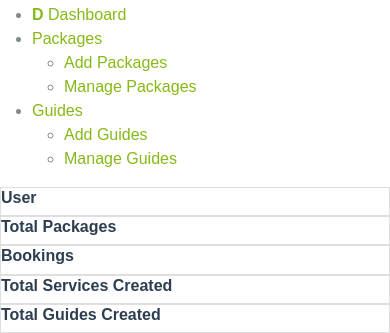
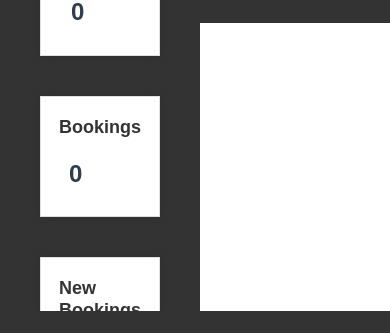
Before and after one commit to TakibYeasar/Tourism_Management_System, a Django app: page /adminuser/dashboard/ in a window 390 px wide; the page is wider, and only the part inside the window is pictured. Shown: the part 533-866 px from the top of that part. After the commit the page ends 844 px from the top of that part, so only its background shows below. Run offline with Django 5.2, Linux system fonts and the light colour scheme; the visitor is signed in with stand-in values (Sample User, id 1); data comes from the database, SQL or seed files in the repository; data that the repository does not hold is empty; some libraries are stand-ins or nearby versions.

Commit message:
crud package & guide

```diff
--- a/tourism/adminuser/templates/adminuser/base.html
+++ b/tourism/adminuser/templates/adminuser/base.html
@@ -5,7 +5,7 @@
     <meta charset="UTF-8">
     <meta name="viewport" content="width=device-width, initial-scale=1.0">
     <title>Tourism Management Admin Panel</title>
-    {% comment %} <link rel="stylesheet" href="{% static 'css/dashboard_style.css' %}"> {% endcomment %}
+    <link rel="stylesheet" href="{% static 'css/dashboard_style.css' %}">
     <link rel="stylesheet" href="{% static 'css/bootstrap.min.css' %}">
 </head>
 <body>
--- a/tourism/adminuser/templates/adminuser/dashboard.html
+++ b/tourism/adminuser/templates/adminuser/dashboard.html
@@ -1,11 +1,10 @@
 {% extends 'adminuser/base.html' %}
 {% block content %}
 <div class="col-md-6 col-xl-4">
-    {% comment %} <a href="{% url 'manage-users' %}" target="_blank"> {% endcomment %}
     <div class="card bg-c-blue order-card">
         <div class="card-block">
             <h6 class="m-b-20">User</h6>
-            <a href=""><h2 class="text-right"><i class="ti-file f-left"></i><span>{{ cat_count }}</span></h2></a>
+            <a href="{% url 'manage_users' %}"><h2 class="text-right"><i class="ti-file f-left"></i><span>{{ user_count }}</span></h2></a>
 
         </div>
     </div>
@@ -14,7 +13,16 @@
     <div class="card bg-c-blue order-card">
         <div class="card-block">
             <h6 class="m-b-20">Total Packages</h6>
-            <a href=""><h2 class="text-right"><i class="ti-file f-left"></i><span>{{ cat_count }}</span></h2></a>
+            <a href="{% url 'manage_package' %}"><h2 class="text-right"><i class="ti-file f-left"></i><span>{{ package_count }}</span></h2></a>
+
+        </div>
+    </div>
+</div>
+<div class="col-md-6 col-xl-4">
+    <div class="card bg-c-green order-card">
+        <div class="card-block">
+            <h6 class="m-b-20">Total Guides Created</h6>
+            <a href="{% url 'manage_guide' %}"><h2 class="text-right"><i class="ti-file f-left"></i><span>{{ guide_count }}</span></h2></a>
 
         </div>
     </div>
@@ -23,7 +31,7 @@
     <div class="card bg-c-blue order-card">
         <div class="card-block">
             <h6 class="m-b-20">Bookings</h6>
-            <a href=""><h2 class="text-right"><i class="ti-file f-left"></i><span>{{ cat_count }}</span></h2></a>
+            <a href="{% url 'manage_bookings' %}"><h2 class="text-right"><i class="ti-file f-left"></i><span>{{ booking_count }}</span></h2></a>
 
         </div>
     </div>
@@ -31,8 +39,8 @@
 <div class="col-md-6 col-xl-4">
     <div class="card bg-c-green order-card">
         <div class="card-block">
-            <h6 class="m-b-20">Total Services Created</h6>
-            <a href=""><h2 class="text-right"><i class="ti-file f-left"></i><span>{{ pass_count }}</span></h2></a>
+            <h6 class="m-b-20">New Bookings</h6>
+            <a href=""><h2 class="text-right"><i class="ti-file f-left"></i><span>{{ new_booking_count }}</span></h2></a>
 
         </div>
     </div>
@@ -40,8 +48,17 @@
 <div class="col-md-6 col-xl-4">
     <div class="card bg-c-green order-card">
         <div class="card-block">
-            <h6 class="m-b-20">Total Guides Created</h6>
-            <a href=""><h2 class="text-right"><i class="ti-file f-left"></i><span>{{ pass_count }}</span></h2></a>
+            <h6 class="m-b-20">Cancelled Bookings</h6>
+            <a href=""><h2 class="text-right"><i class="ti-file f-left"></i><span>{{ cancelled_booking_count }}</span></h2></a>
+
+        </div>
+    </div>
+</div>
+<div class="col-md-6 col-xl-4">
+    <div class="card bg-c-green order-card">
+        <div class="card-block">
+            <h6 class="m-b-20">Confirmed Bookings</h6>
+            <a href=""><h2 class="text-right"><i class="ti-file f-left"></i><span>{{ confirmed_booking_count }}</span></h2></a>
 
         </div>
     </div>
--- a/tourism/adminuser/templates/adminuser/header.html
+++ b/tourism/adminuser/templates/adminuser/header.html
@@ -6,17 +6,6 @@
             <a class="mobile-menu" id="mobile-collapse" href="#!">
                 <i class="ti-menu"></i>
             </a>
-            <div class="mobile-search">
-                <div class="header-search">
-                    <div class="main-search morphsearch-search">
-                        <div class="input-group">
-                            <span class="input-group-addon search-close"><i class="ti-close"></i></span>
-                            <input type="text" class="form-control" placeholder="Enter Keyword">
-                            <span class="input-group-addon search-btn"><i class="ti-search"></i></span>
-                        </div>
-                    </div>
-                </div>
-            </div>
             <a href="dashboard.html">
                 <strong style="font-size: 20px;">Tourist</strong>
             </a>
@@ -31,25 +20,20 @@
                     <div class="sidebar_toggle"><a href="javascript:void(0)"><i class="ti-menu"></i></a></div>
                 </li>
 
-                {% comment %} <li>
+                <li>
                     <h4 style="color: white;padding-top: 20px;">Welcome &nbsp;{{user.first_name}}&nbsp;{{user.last_name}}</h4>
-                </li> {% endcomment %}
+                </li>
             </ul>
             <ul class="nav-right">
 
 
                 <li class="user-profile header-notification">
                     <a href="#!">
-                        <img src="{% static 'assets/images/avatar-4.jpg'%}" class="img-radius" alt="User-Profile-Image">
-                        {% comment %} <span>{{user.first_name}}&nbsp;{{user.last_name}}</span> {% endcomment %}
+                        <img src="{% static 'images/faq_man.png'%}" class="img-radius" alt="User-Profile-Image">
+                        <span>{{user.first_name}}&nbsp;{{user.last_name}}</span>
                         <i class="ti-angle-down"></i>
                     </a>
                     <ul class="show-notification profile-notification">
-                        <li>
-                            <a href="">
-                                <i class="ti-settings"></i> Settings
-                            </a>
-                        </li>
                         <li>
                             <a href="{% url 'profile' %}">
                                 <i class="ti-user"></i> Profile
--- a/tourism/adminuser/templates/adminuser/manage_guides.html
+++ b/tourism/adminuser/templates/adminuser/manage_guides.html
@@ -42,7 +42,7 @@
                             <td>{{ guide.facebook_link }}</td>
                             <td>{{ guide.twitter_link }}</td>
                             <td>{{ guide.instagram_link }}</td>
-                            <td><a href="{% url 'update_guide' guide.id %}" class="btn btn-success">Update</a>&nbsp;<a href="{% url 'delete_guide' guide.id %}" class="btn btn-danger">Delete</a></td>
+                            <td><a href="{% url 'update_guide' guide.id %}" class="btn btn-success">Update</a>&nbsp;<a href="{% url 'manage_guide' %}?action=delete&id={{ guide.id }}" class="btn btn-danger" onclick="return confirm('Are you sure you want to delete this guide?');">Delete</a></td>
                         </tr>
                         {% endfor %}
                     </tbody>
--- a/tourism/adminuser/templates/adminuser/manage_packages.html
+++ b/tourism/adminuser/templates/adminuser/manage_packages.html
@@ -48,8 +48,7 @@
                             <td>{{ package.rating }}</td>
                             <td><img src="{{ package.image.url }}" alt="{{ package.name }}" style="max-width: 100px; max-height: 100px;"></td>
                             <td>{{ package.created_at }}</td>
-                            <td><a href="{% url 'update_package' package.id %}" class="btn btn-success">Update</a>&nbsp;</td>
-                            {% comment %} <td><a href="{% url 'update_package' package.id %}" class="btn btn-success">Update</a>&nbsp;<a href="{% url 'delete_package' package.id %}" class="btn btn-danger">Delete</a></td> {% endcomment %}
+                            <td><a href="{% url 'update_package' package.id %}" class="btn btn-success">Update</a>&nbsp;<a href="{% url 'manage_package' %}?action=delete&id={{ package.id }}" class="btn btn-danger" onclick="return confirm('Are you sure you want to delete this package?');">Delete</a></td>
                         </tr>
                         {% endfor %}
                     </tbody>
--- a/tourism/adminuser/templates/adminuser/sidebar.html
+++ b/tourism/adminuser/templates/adminuser/sidebar.html
@@ -7,7 +7,6 @@
         <ul class="pcoded-item pcoded-left-item">
             <li class="active">
                 <a href="{% url 'home' %}">
-                    <span class="pcoded-micon"><i class="ti-home"></i><b>D</b></span>
                     <span class="pcoded-mtext" data-i18n="nav.dash.main">Dashboard</span>
                     <span class="pcoded-mcaret"></span>
                 </a>
--- a/tourism/adminuser/urls.py
+++ b/tourism/adminuser/urls.py
@@ -14,13 +14,13 @@ urlpatterns = [
     # Packages Path
     path('add-package', views.AddPackageView, name='add_package'),
     path('manage-package', views.ManagePackageView, name='manage_package'),
-    path('update-package/<str:id>',
+    path('update-package/<str:pid>',
          views.UpdatePackageView, name='update_package'),
 
     # Guides Path
     path('add-guide', views.AddGuideView, name='add_guide'),
     path('manage-guide', views.ManageGuideView, name='manage_guide'),
-    path('update-guide/<str:id>', views.UpdateGuideView, name='update_guide'),
+    path('update-guide/<str:gid>', views.UpdateGuideView, name='update_guide'),
 
     # Manage
     path('manage-users/', views.ManageUserView, name='manage_users'),
--- a/tourism/adminuser/views.py
+++ b/tourism/adminuser/views.py
@@ -13,6 +13,7 @@ from django.shortcuts import render, redirect, get_object_or_404
 def DashboardView(request):
     user_count = User.objects.count()
     package_count = TourPackage.objects.count()
+    guide_count = Guide.objects.count()
     booking_count = Booking.objects.count()
     new_booking_count = Booking.objects.filter(status__isnull=True).count()
     cancelled_booking_count = Booking.objects.filter(status='2').count()
@@ -21,6 +22,7 @@ def DashboardView(request):
     context = {
         'user_count': user_count,
         'package_count': package_count,
+        'guide_count': guide_count,
         'booking_count': booking_count,
         'new_booking_count': new_booking_count,
         'cancelled_booking_count': cancelled_booking_count,
@@ -31,9 +33,9 @@ def DashboardView(request):
 
 
 @login_required
-def ProfileView(request):
+def ProfileView(request, admin_id):
     if 'alogin' not in request.session:
-        return redirect('index')
+        return redirect('home')
 
     admin_id = request.session['alogin']
     admin = CustomUser.objects.get(user_name=admin_id)
@@ -105,7 +107,7 @@ def ManagePackageView(request):
         pid = int(request.GET.get('id'))
         TourPackage.objects.filter(id=pid).delete()
         messages.success(request, "Package deleted.")
-        return redirect('manage_packages')
+        return redirect('manage_package')
 
     packages = TourPackage.objects.all()
     return render(request, 'adminuser/manage_packages.html', {'packages': packages})
@@ -113,45 +115,47 @@ def ManagePackageView(request):
 
 @login_required
 def UpdatePackageView(request, pid):
-    if 'alogin' not in request.session:
-        return redirect('index')
+    # if 'alogin' not in request.session:
+    #     return redirect('home')
 
     package = TourPackage.objects.get(pk=pid)
 
     if request.method == 'POST':
-        package.name = request.POST['packagename']
-        package.type = request.POST['packagetype']
-        package.location = request.POST['packagelocation']
-        package.price = request.POST['packageprice']
-        package.features = request.POST['packagefeatures']
-        package.details = request.POST['packagedetails']
+        package.name = request.POST['name']
+        package.location = request.POST['location']
+        package.duration = request.POST['duration']
+        package.price = request.POST['price']
+        package.max_persons = request.POST['max_persons']
+        package.description = request.POST['description']
+        if 'image' in request.FILES:
+            package.image = request.FILES['image']
         package.save()
         return redirect('update_package', pid=pid)
 
     return render(request, 'adminuser/update_packages.html', {'package': package})
 
 
+
 @login_required
 def AddGuideView(request):
     if request.method == 'POST':
-        form = PackageCreationForm(request.POST, request.FILES)
+        form = GuideCreationForm(request.POST, request.FILES)
         if form.is_valid():
-            package = TourPackage(
-                name=form.cleaned_data['name'],
-                type=form.cleaned_data['type'],
-                location=form.cleaned_data['location'],
-                price=form.cleaned_data['price'],
-                features=form.cleaned_data['features'],
-                details=form.cleaned_data['details'],
-                image=form.cleaned_data['image']
+            guide= Guide(
+                full_name=form.cleaned_data['full_name'],
+                designation=form.cleaned_data['designation'],
+                image=form.cleaned_data['image'],
+                facebook_link=form.cleaned_data['facebook_link'],
+                twitter_link=form.cleaned_data['twitter_link'],
+                instagram_link=form.cleaned_data['instagram_link']
             )
-            package.save()
-            messages.success(request, 'Package Created Successfully')
-            return redirect('dashboard')
+            guide.save()
+            messages.success(request, 'Guide Created Successfully')
+            return redirect('home')
         else:
             messages.error(request, 'Something went wrong. Please try again')
     else:
-        form = PackageCreationForm()
+        form = GuideCreationForm()
 
     return render(request, 'adminuser/add_guides.html', {'form': form})
 
@@ -159,33 +163,34 @@ def AddGuideView(request):
 @login_required
 def ManageGuideView(request):
     if 'action' in request.GET and request.GET.get('action') == 'delete':
-        pid = int(request.GET.get('id'))
-        TourPackage.objects.filter(id=pid).delete()
-        messages.success(request, "Package deleted.")
+        gid = int(request.GET.get('id'))
+        Guide.objects.filter(id=gid).delete()
+        messages.success(request, "Guide deleted.")
         return redirect('manage_packages')
 
-    packages = TourPackage.objects.all()
-    return render(request, 'adminuser/manage_guides.html', {'packages': packages})
+    guides = Guide.objects.all()
+    return render(request, 'adminuser/manage_guides.html', {'guides': guides})
 
 
 @login_required
-def UpdateGuideView(request, pid):
+def UpdateGuideView(request, gid):
     if 'alogin' not in request.session:
-        return redirect('index')
+        return redirect('home')
 
-    package = TourPackage.objects.get(pk=pid)
+    guide = Guide.objects.get(pk=gid)
 
     if request.method == 'POST':
-        package.name = request.POST['packagename']
-        package.type = request.POST['packagetype']
-        package.location = request.POST['packagelocation']
-        package.price = request.POST['packageprice']
-        package.features = request.POST['packagefeatures']
-        package.details = request.POST['packagedetails']
-        package.save()
-        return redirect('update_package', pid=pid)
+        guide.full_name = request.POST['full_name']
+        guide.designation = request.POST['designation']
+        guide.facebook_link = request.POST['facebook_link']
+        guide.twitter_link = request.POST['twitter_link']
+        guide.instagram_link = request.POST['instagram_link']
+        if 'image' in request.FILES:
+            guide.image = request.FILES['image']
+        guide.save()
+        return redirect('update_guide', gid=gid)
 
-    return render(request, 'adminuser/update_Guides.html', {'package': package})
+    return render(request, 'adminuser/update_guides.html', {'guide': guide})
 
 
 
--- a/tourism/tourism/settings.py
+++ b/tourism/tourism/settings.py
@@ -128,7 +128,7 @@ USE_TZ = True
 # Static files (CSS, JavaScript, Images)
 # https://docs.djangoproject.com/en/5.0/howto/static-files/
 
-STATIC_URL = 'static/'
+STATIC_URL = '/static/'
 STATIC_ROOT = os.path.join(BASE_DIR, 'static')
 
 MEDIA_URL = '/media/'
--- a/tourism/tourism/urls.py
+++ b/tourism/tourism/urls.py
@@ -16,6 +16,8 @@ Including another URLconf
 """
 from django.contrib import admin
 from django.urls import path, include
+from django.conf import settings
+from django.conf.urls.static import static
 
 urlpatterns = [
     path('admin/', admin.site.urls),
@@ -23,3 +25,7 @@ urlpatterns = [
     path('', include('app.urls')),
     path('adminuser/', include('adminuser.urls')),
 ]
+
+if settings.DEBUG:
+    urlpatterns += static(settings.MEDIA_URL,
+                          document_root=settings.MEDIA_ROOT)
```
Also changed, not shown: tourism/adminuser/templates/adminuser/add_guides.html (+30 -18 lines), tourism/adminuser/templates/adminuser/update_guides.html (+9 -3 lines), tourism/adminuser/templates/adminuser/update_packages.html (+1 -13 lines), tourism/templates/footer.html (+6 -26 lines), tourism/adminuser/templates/adminuser/manage_bookings.html (renamed from tourism/adminuser/templates/adminuser/manage_)bookings.html), tourism/media/guideimages/team-1.jpg (added), tourism/media/packageimages/package-1_rchHLee.jpg (added), tourism/media/packageimages/package-2.jpg (added), tourism/static/images/faq_man.png (added).
